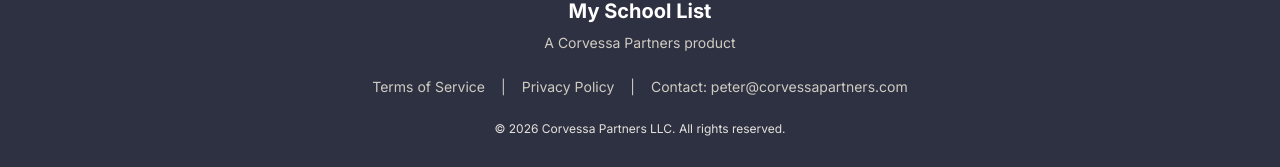
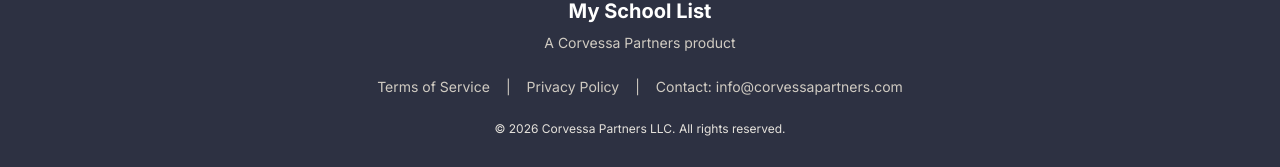
Before and after one commit to thrivefamilycoaching/corvessa-rigor, a Next.js app: page / in a window 1280 px wide. Shown: the part 5295-5462 px from the top of the page. Built offline with nearby package versions, Linux system fonts and the light colour scheme.

Commit message:
Update footer contact email to info@corvessapartners.com
Co-Authored-By: Claude Opus 4.6 <noreply@anthropic.com>

```diff
--- a/src/app/page.tsx
+++ b/src/app/page.tsx
@@ -400,7 +400,7 @@ export default function LandingPage() {
             <span className="hidden sm:inline">|</span>
             <Link href="/privacy" className="hover:text-white transition-colors">Privacy Policy</Link>
             <span className="hidden sm:inline">|</span>
-            <span>Contact: peter@corvessapartners.com</span>
+            <a href="mailto:info@corvessapartners.com" className="hover:text-white transition-colors">Contact: info@corvessapartners.com</a>
           </div>
           <p className="mt-6 text-xs text-warmgray-200">
             &copy; 2026 Corvessa Partners LLC. All rights reserved.
```
